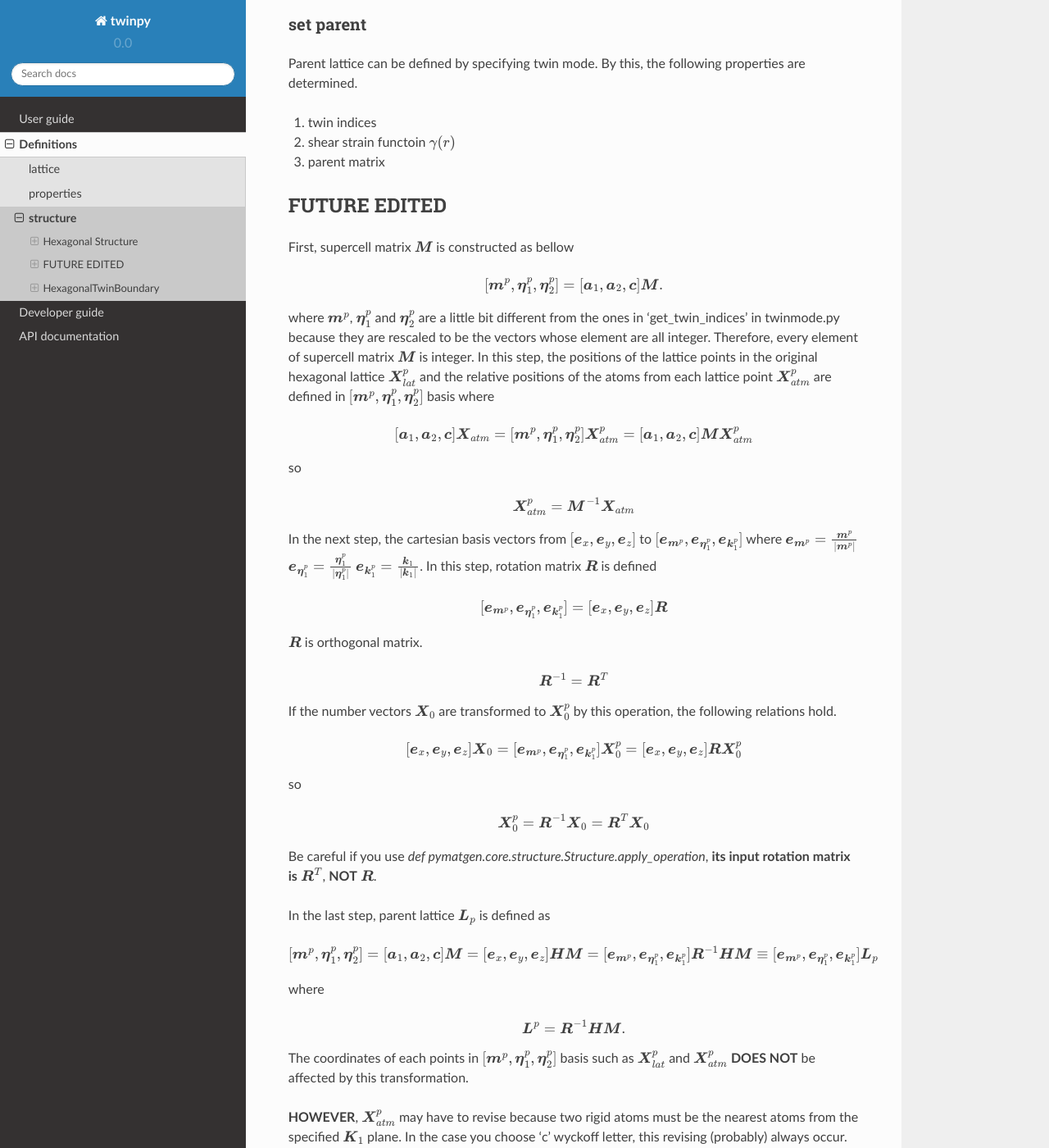
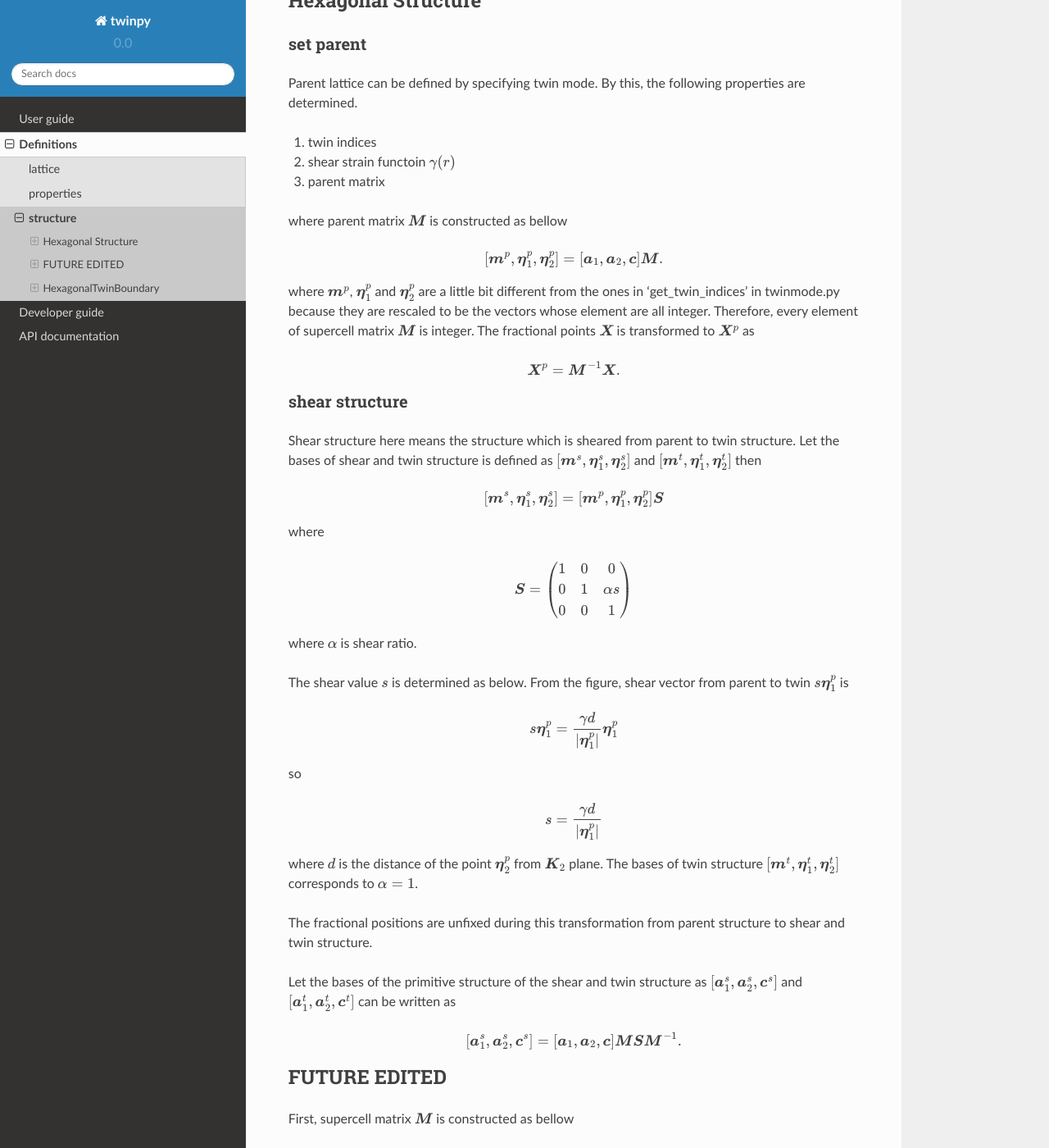
Before and after one commit to kei0822kei/twinpy, a Sphinx documentation site: the page built from docs/source/definitions/structure.rst, in a window 1280 px wide and 1400 px high, scrolled down 464 px. Shown: the whole window at 82% size. Built offline with Sphinx 7.4.7 and the Read the Docs theme 2.0.0, drawn with Linux system fonts in a browser that asks for light colours.

Commit message:
update structure

```diff
--- a/docs/source/definitions/structure.rst
+++ b/docs/source/definitions/structure.rst
@@ -21,6 +21,113 @@ By this, the following properties are determined.
 #. twin indices
 #. shear strain functoin :math:`\gamma(r)`
 #. parent matrix
+
+where parent matrix :math:`\boldsymbol{M}` is constructed as bellow
+
+.. math::
+
+   [\boldsymbol{m}^{p},
+    \boldsymbol{\eta}^{p}_1,
+    \boldsymbol{\eta}^{p}_2]
+   =
+   [\boldsymbol{a}_1,
+    \boldsymbol{a}_2,
+    \boldsymbol{c}]
+   \boldsymbol{M}.
+
+where :math:`\boldsymbol{m}^{p}`,
+:math:`\boldsymbol{\eta}^{p}_1` and
+:math:`\boldsymbol{\eta}^{p}_2` are
+a little bit different from the ones in 'get_twin_indices' in twinmode.py
+because they are rescaled to be the vectors whose element are all integer.
+Therefore, every element of supercell matrix
+:math:`\boldsymbol{M}` is integer. The fractional points :math:`\boldsymbol{X}`
+is transformed to :math:`\boldsymbol{X}^{p}` as
+
+.. math::
+
+   \boldsymbol{X}^{p} = \boldsymbol{M}^{-1} \boldsymbol{X}.
+
+
+shear structure
+---------------
+
+Shear structure here means the structure which is sheared from parent to
+twin structure. Let the bases of shear and twin structure is defined as
+:math:`[\boldsymbol{m}^{s}, \boldsymbol{\eta}^{s}_{1},
+\boldsymbol{\eta}^{s}_{2}]`
+and
+:math:`[\boldsymbol{m}^{t}, \boldsymbol{\eta}^{t}_{1},
+\boldsymbol{\eta}^{t}_{2}]`
+then
+
+.. math::
+
+   [\boldsymbol{m}^{s},
+    \boldsymbol{\eta}^{s}_{1},
+    \boldsymbol{\eta}^{s}_{2}]
+   =
+   [\boldsymbol{m}^{p},
+    \boldsymbol{\eta}^{p}_{1},
+    \boldsymbol{\eta}^{p}_{2}]
+   \boldsymbol{S}
+
+where
+
+.. math::
+
+   \boldsymbol{S}
+   =
+   \begin{pmatrix}
+    1 & 0 & 0 \\
+    0 & 1 & \alpha s \\
+    0 & 0 & 1 \\
+   \end{pmatrix}
+
+where :math:`\alpha` is shear ratio.
+
+The shear value :math:`s` is determined as below.
+From the figure, shear vector from parent to twin
+:math:`s \boldsymbol{\eta}^{p}_{1}` is
+
+.. math::
+
+   s \boldsymbol{\eta}^{p}_{1}
+   =
+   \frac{\gamma d}{|\boldsymbol{\eta}^{p}_{1}|}
+   \boldsymbol{\eta}^{p}_{1}
+
+so
+
+.. math::
+
+   s = \frac{\gamma d}{|\boldsymbol{\eta}^{p}_{1}|}
+
+where :math:`d` is the distance of the point :math:`\boldsymbol{\eta}^{p}_{2}`
+from :math:`\boldsymbol{K}_2` plane.
+The bases of twin structure :math:`[\boldsymbol{m}^{t},
+\boldsymbol{\eta}^{t}_{1}, \boldsymbol{\eta}^{t}_{2}]`
+corresponds to :math:`\alpha=1`.
+
+The fractional positions are unfixed during this transformation
+from parent structure to shear and twin structure.
+
+Let the bases of the primitive structure of the shear and twin structure
+as
+:math:`[\boldsymbol{a}^{s}_{1}, \boldsymbol{a}^{s}_{2}, \boldsymbol{c}^{s}]`
+and
+:math:`[\boldsymbol{a}^{t}_{1}, \boldsymbol{a}^{t}_{2}, \boldsymbol{c}^{t}]`
+can be written as
+
+.. math::
+
+   [\boldsymbol{a}^{s}_{1}, \boldsymbol{a}^{s}_{2}, \boldsymbol{c}^{s}]
+   =
+   [\boldsymbol{a}_1,
+    \boldsymbol{a}_2,
+    \boldsymbol{c}] \boldsymbol{M} \boldsymbol{S} \boldsymbol{M}^{-1}.
+
+
 
 
 FUTURE EDITED
```
